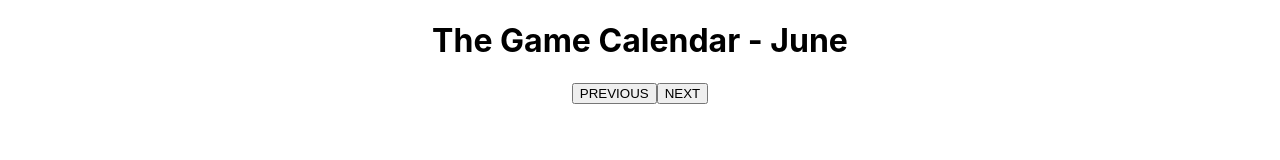
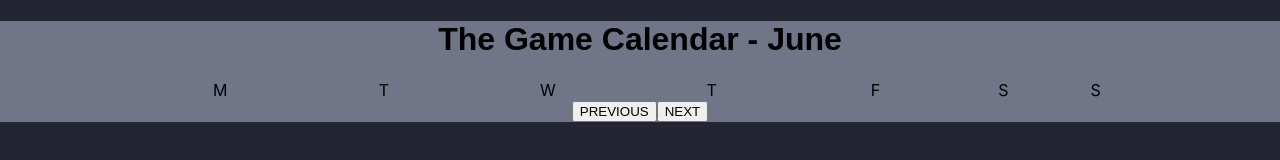
Before and after one commit to skunkwerksuk/TheGameCalendar, a React app: page / in a window 1280 px wide. Built offline with nearby package versions, Linux system fonts and the light colour scheme; no server answers; a web font is replaced by a local one.

Commit message:
Added weekend functionality

```diff
--- a/src/components/Calendar.js
+++ b/src/components/Calendar.js
@@ -6,14 +6,14 @@ class Calendar extends React.Component {
   constructor(props) {
     super(props);
     this.state = {
-      currentMonth: new Date().getMonth()+1
+      currentMonth: (new Date().getMonth()+1)
     };
   }
 
   componentDidMount() {
     console.log('hey')
     var there = this;
-    axios.get('http://localhost:3001/')
+    axios.get('https://damp-waters-19516.herokuapp.com/')
     .then(function (response) {
       console.log(response.data);
 
@@ -34,10 +34,6 @@ class Calendar extends React.Component {
       }
 
       console.log(yearGames)
-
-
-
-
 
 
 
@@ -79,8 +75,17 @@ class Calendar extends React.Component {
         months.push(<Month className={i==this.state.currentMonth ? '' : 'is-hidden'} monthId={i} games={this.state.yearGames[i-1].games} />)
       }
     }
-    return <div className="">
-      <h1>The Game Calendar - {monthNames[this.state.currentMonth-1]}</h1>
+    return <div className="calender">
+      <h1 className="page-title">The Game Calendar - {monthNames[this.state.currentMonth-1]}</h1>
+      <div className="weekDayHeader">
+        <div>M</div>
+        <div>T</div>
+        <div>W</div>
+        <div>T</div>
+        <div>F</div>
+        <div className="weekend">S</div>
+        <div className="weekend">S</div>
+      </div>
       {months}
       <button onClick={() => this.prevMonth()}>PREVIOUS</button>
       <button onClick={() => this.nextMonth()}>NEXT</button>
--- a/src/components/Day.js
+++ b/src/components/Day.js
@@ -5,6 +5,8 @@ function Day(props) {
   props.foo.games.forEach(element => {
     games.push(<div title={element.Title} className="game-name">{element.Title}</div>);
   });
+  console.log(props)
+  let day = props.foo.dayDate;
   return (
     <div className={'day ' + props.className}>
       <div className="date">{props.foo.date}</div>
--- a/src/components/Month.js
+++ b/src/components/Month.js
@@ -39,10 +39,13 @@ class Month extends React.Component {
     var days = ['Sunday', 'Monday', 'Tuesday', 'Wednesday', 'Thursday', 'Friday', 'Saturday'];
 
     for (let i = 1; i <= this.state.days; i++) {
-      if (date.getDate() === i) {
-        dateMap.push({ date: i, games: [], className: 'today'})
+      let dayDate = (new Date(2019, date.getMonth(), i)).getDay();
+      let classPlus = (dayDate == 6 || dayDate == 0) ? ' weekend' : '';
+      if (date.getDate() === i && this.props.monthId == (date.getMonth() + 1)) {
+        let className = 'today' + classPlus;
+        dateMap.push({ date: i, games: [], className: 'today', dayDate: dayDate})
       } else {
-        dateMap.push({ date: i, games: []})
+        dateMap.push({ date: i, games: [], className: classPlus, dayDate: dayDate})
       }
     }
 
@@ -61,8 +64,8 @@ class Month extends React.Component {
     for(let i = 0; i < firstDay - 1; i++) {
       dateMap.unshift({ date: 'blank', className: 'blank', games: [] });
     }
-    console.log('lastDay',lastDate)
-    console.log(this.props.monthId + ': '+ lastDay)
+    // console.log('lastDay',lastDate)
+    // console.log(this.props.monthId + ': '+ lastDay)
     if (lastDay != 0) {
       for(let i = lastDay; i < 7; i++) {
         dateMap.push({ date: 'blank', className: 'blank', games: [] });
--- a/src/styles/day.css
+++ b/src/styles/day.css
@@ -1,28 +1,47 @@
+body {
+  background-color: #232632;
+}
+
+.page-title {
+  font-family: 'Aldrich', sans-serif;
+}
+
+.calender {
+  background-color: #707587;
+}
+
 .month {
-  width: 80%;
+  width: 100%;
   margin: 0 auto;
   height: 100%;
   display: flex;
+  flex-wrap: wrap;
 
-flex-wrap: wrap;
 }
+  @media only screen and (min-width: 600px) {
+    .month {
+      width: 80%;
+
+    }
+  }
 
 .month.is-hidden {
   display: none;
 }
 
 .day {
-  border: 1px solid black;
+  border: 1px solid #565a71;
   display: inline-block;
-  width: 14.1%;
+  width: calc(20% - 1px);
   height: 110px;
   display: inline-flex;
   flex-direction: column;
   overflow: hidden;
   margin-left: -1px;
   margin-top: -1px;
-  z-index: 1;
+  z-index: 2;
   background-color: white;
+  background-color: #707587;
 }
 
 .games {
@@ -31,7 +50,7 @@ flex-wrap: wrap;
 
 .day:hover .games {
   overflow: visible;
-  z-index: 2;
+  z-index: 3;
   /* border-bottom: 1px solid black; */
 }
 
@@ -43,10 +62,25 @@ flex-wrap: wrap;
 .day.blank {
   border: 1px solid lightgray;
   color: lightgray;
+  z-index: 1;
 }
 
 .day.today {
   background-color: aliceblue;
+}
+
+.day.weekend {
+  display: none;
+}
+
+@media only screen and (min-width: 600px) {
+  .day {
+    width: 16%;
+  }
+  .day.weekend {
+    display: initial;
+    width: 9%;
+  }
 }
 
 .day .date {
@@ -66,3 +100,26 @@ flex-wrap: wrap;
   white-space: nowrap;
   flex-shrink: 0;
 }
+
+.weekDayHeader {
+  width: 80%;
+  margin: 0 auto;
+}
+
+.weekDayHeader div {
+  display: inline-block;
+  width: 20%;
+}
+
+.weekDayHeader div.weekend {
+  display: none;
+}
+@media only screen and (min-width: 600px) {
+  .weekDayHeader div {
+    width: 16%;
+  }
+  .weekDayHeader div.weekend {
+    width: 9%;
+    display: inline-block;
+  }
+}
```
